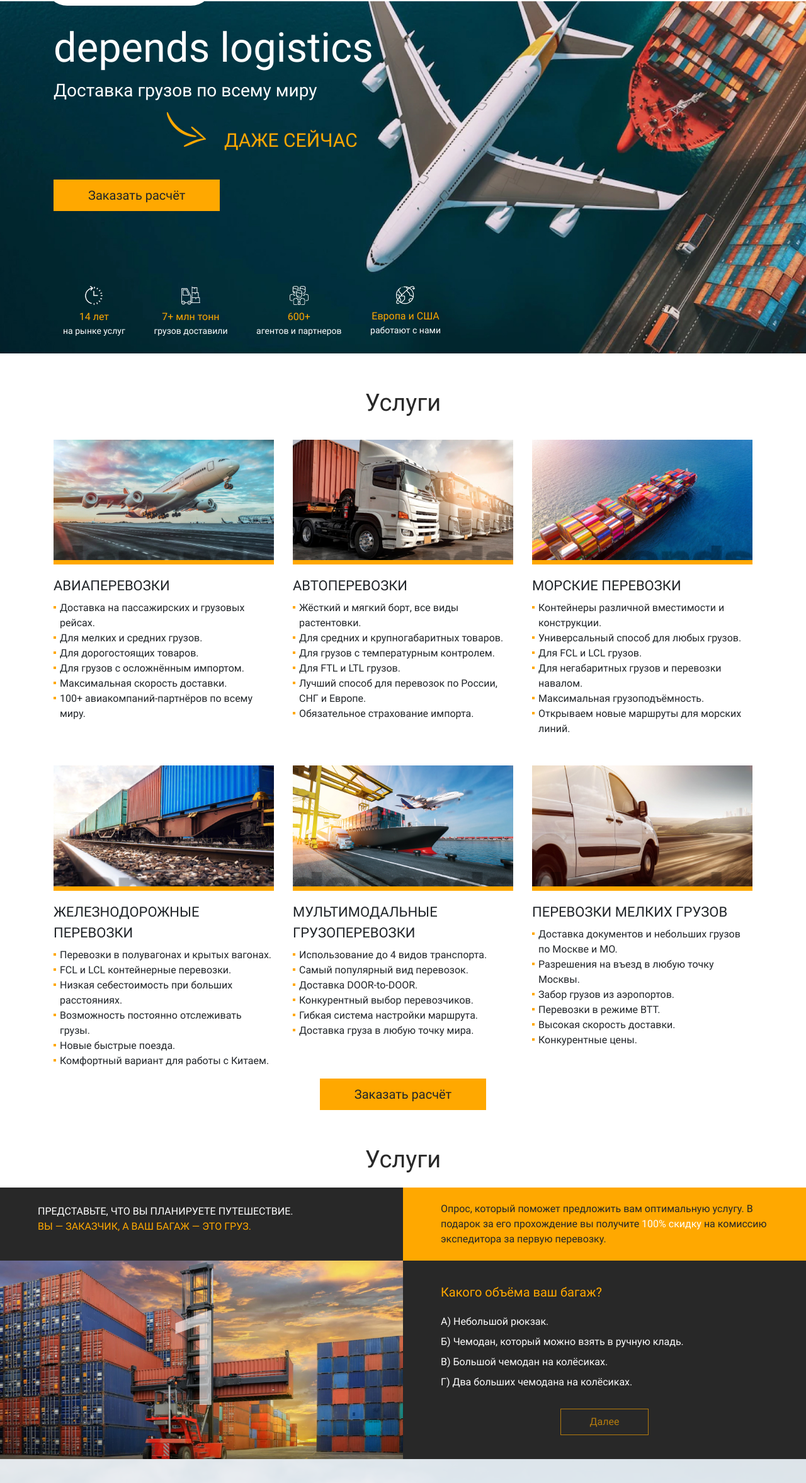
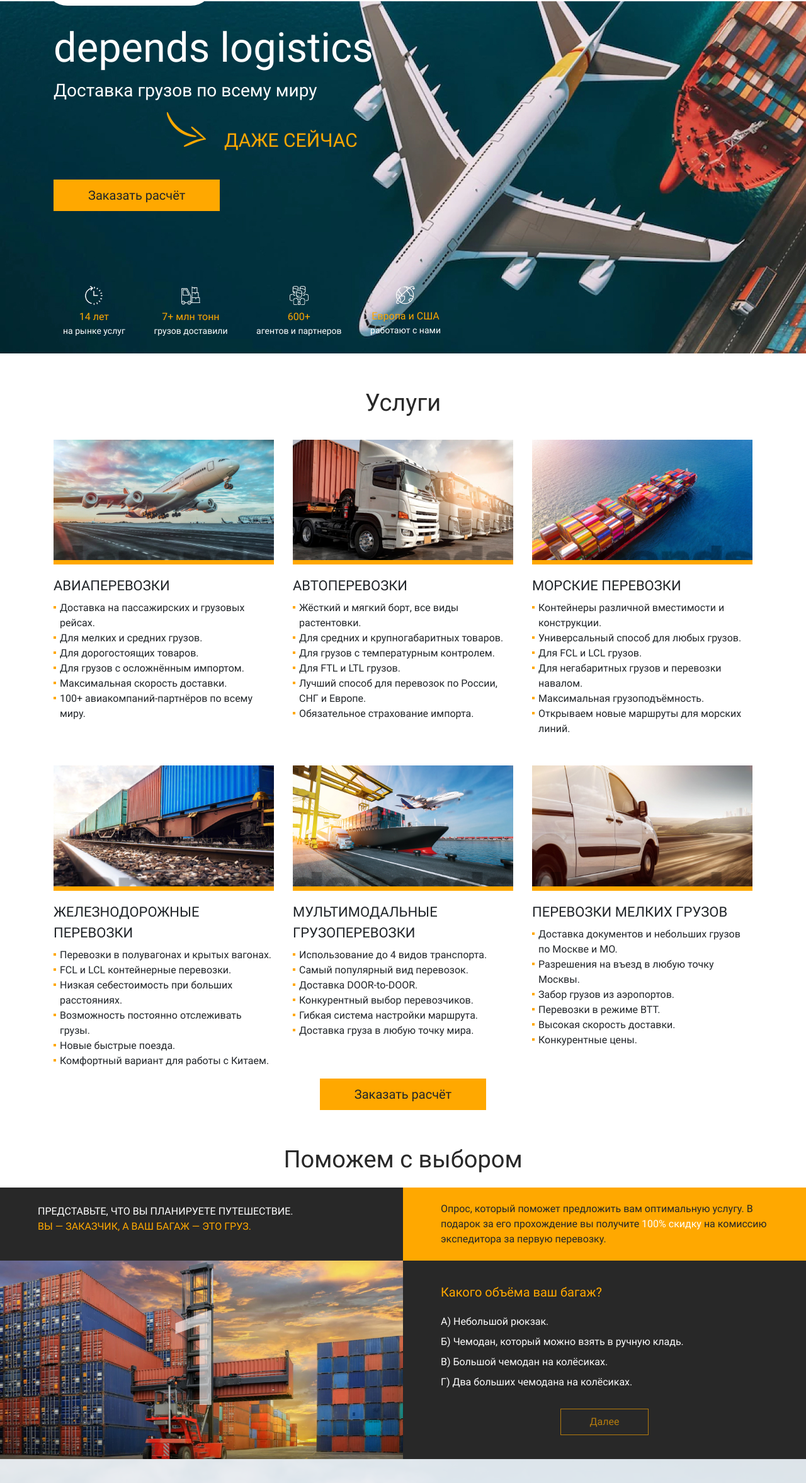
Before and after one commit to Nevovich/depends, a plain HTML site: page src/index.html in a window 1280 px wide. Shown: the part 80-2434 px from the top of the page at 63% size. Drawn offline with Linux system fonts and the light colour scheme.

Commit message:
4.2 Правки #2 футерлинки

```diff
--- a/src/index.html
+++ b/src/index.html
@@ -212,7 +212,7 @@
         <!-- quiz -->
         <section style="position: relative; z-index: 0;">
           <div class="text-center mb-3">
-            <span class="section-title">Услуги</span>
+            <span class="section-title">Поможем с выбором</span>
           </div>
           <div class="container-fluid" style="max-width: 1440px; margin-left: auto; margin-right: auto;">
             <form class="form">
@@ -652,16 +652,16 @@
           <a class="nav-link" href="#">Главная</a>
         </li>
         <li class="nav-item">
-          <a class="nav-link" href="#">Услуги</a>
+          <a class="nav-link" href="#services">Услуги</a>
         </li>
         <li class="nav-item">
-          <a class="nav-link" href="#">О нас</a>
+          <a class="nav-link" href="#about">О нас</a>
         </li>
         <li class="nav-item">
-          <a class="nav-link" href="#">Партнёры</a>
+          <a class="nav-link" href="#partners">Партнёры</a>
         </li>
         <li class="nav-item">
-          <a class="nav-link" href="#">Контакты</a>
+          <a class="nav-link" href="#form-section">Контакты</a>
         </li>
       </ul>
       <div class="header-contacts footer-contacts d-flex flex-column align-items-center mt-lg-0">
--- a/src/sass/compo/_hero.sass
+++ b/src/sass/compo/_hero.sass
@@ -30,14 +30,18 @@
         &::before
             content: ""
             position: absolute
-            width: 216%
-            height: 100vw
-            bottom: 37%
-            right: -58%
+            height: 100%
+            width: 100vw
+            // width: 216%
+            // height: 100vw
+            // bottom: 37%
+            // right: -58%
             z-index: -1
-            background: url('../img/hero/hero-bg.jpg') center right 155% no-repeat
-            background-size: 125%
-            transform: rotate(90deg)
+            background: url('../img/hero/hero-bg-mobile.jpg') no-repeat
+            background-position: bottom 83% center
+            // background-size: 125%
+            background-size: cover
+            // transform: rotate(90deg)
     &-btn
         margin-top: 80px
     &-block
@@ -99,6 +103,8 @@
                 right: auto
                 // background: url('../img/hero/hero-bg.jpg') center right 155% no-repeat
                 // background-size: cover
+                background: url('../img/hero/hero-bg.jpg') no-repeat
+                background-size: auto
                 background-position: top center
                 transform: none
         &-title
```
Also changed, not shown: src/css/main.min.css, src/img/hero/hero-bg-mobile.jpg (added), 1 other file.
